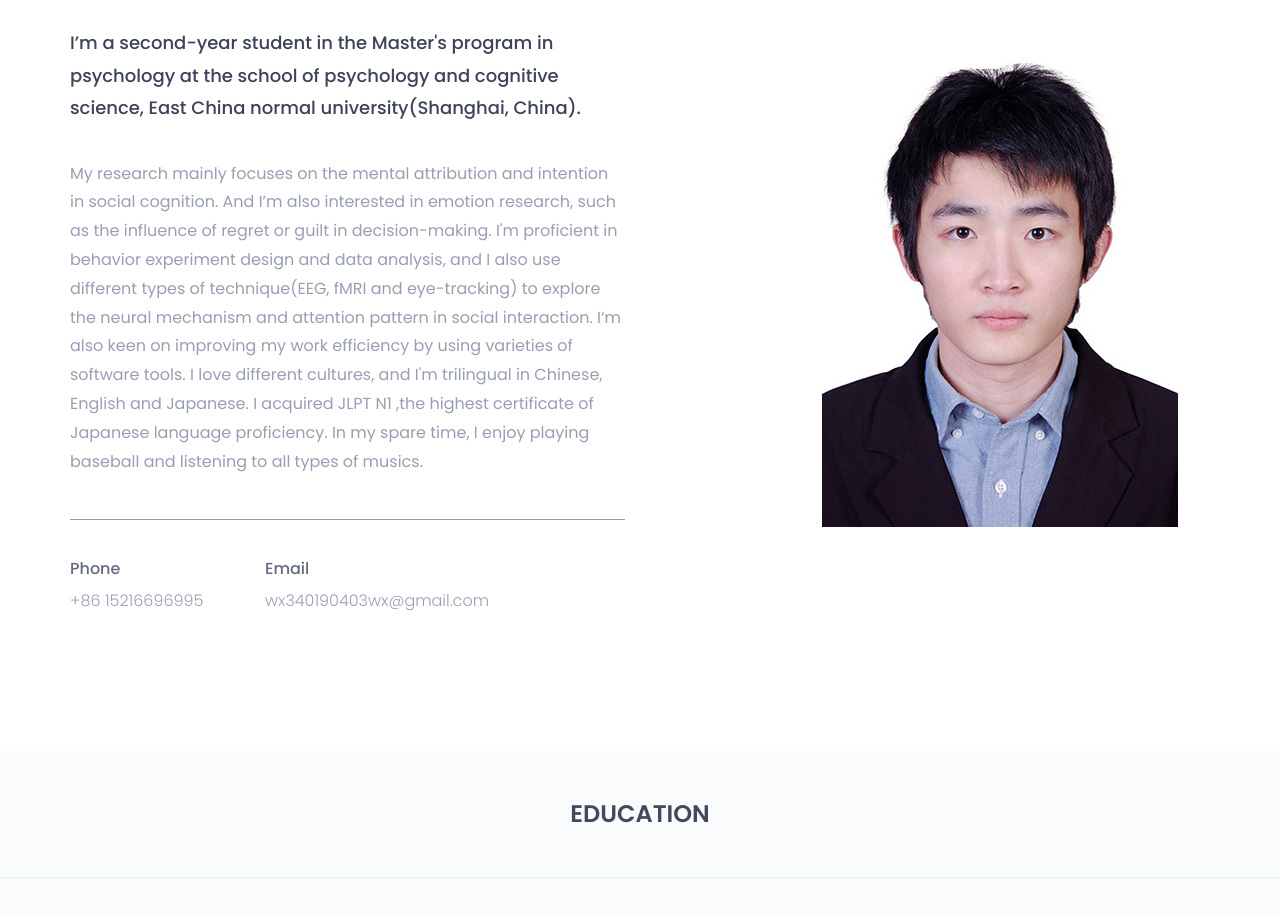
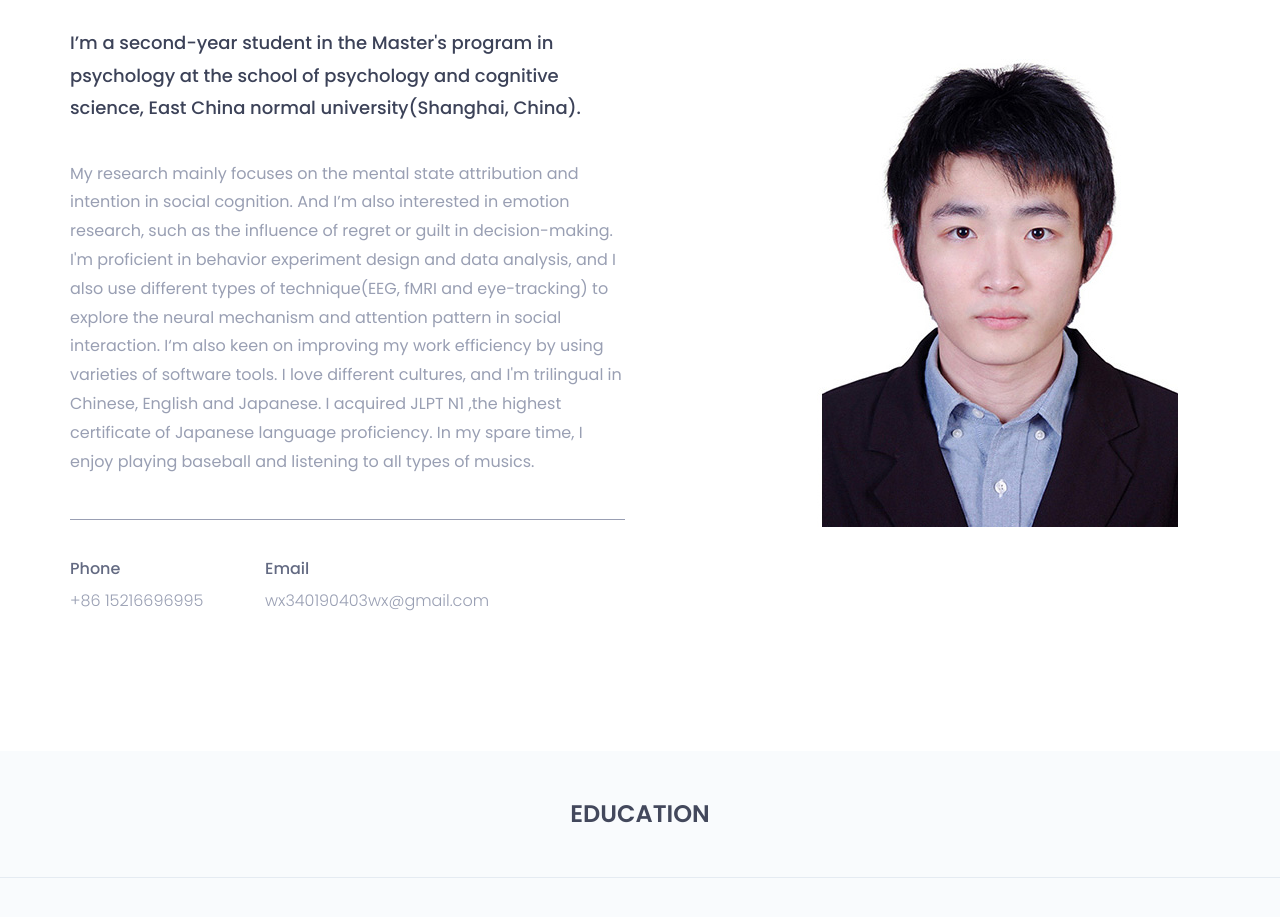
Before and after one commit to wx340190403wx/wx340190403wx.github.io, a plain HTML site: page index.html in a window 1280 px wide. Shown: the part 880-1797 px from the top of the page. Drawn offline with nearby package versions, Linux system fonts and the light colour scheme.

Commit message:
Update index.html

```diff
--- a/index.html
+++ b/index.html
@@ -132,7 +132,7 @@
 									I’m a second-year student in the Master's program in psychology at the school of psychology and cognitive science, East China normal university(Shanghai, China).
 								</h3>
 								<p>
-									My research mainly focuses on the mental attribution and intention in social cognition. And I’m also interested in emotion research, such as the influence of regret or guilt in decision-making. I'm proficient in behavior experiment design and data analysis, and I also use different types of technique(EEG, fMRI and eye-tracking) to explore the neural mechanism and attention pattern in social interaction. I‘m also keen on improving my work efficiency by using varieties of software tools. I love different cultures, and I'm trilingual in Chinese, English and Japanese. I acquired JLPT N1 ,the highest certificate of Japanese language proficiency. In my spare time, I enjoy playing baseball and listening to all types of musics.
+									My research mainly focuses on the mental state attribution and intention in social cognition. And I’m also interested in emotion research, such as the influence of regret or guilt in decision-making. I'm proficient in behavior experiment design and data analysis, and I also use different types of technique(EEG, fMRI and eye-tracking) to explore the neural mechanism and attention pattern in social interaction. I‘m also keen on improving my work efficiency by using varieties of software tools. I love different cultures, and I'm trilingual in Chinese, English and Japanese. I acquired JLPT N1 ,the highest certificate of Japanese language proficiency. In my spare time, I enjoy playing baseball and listening to all types of musics.
 								</p>
 								<div class="row">
 									<div class="col-sm-4">
```
